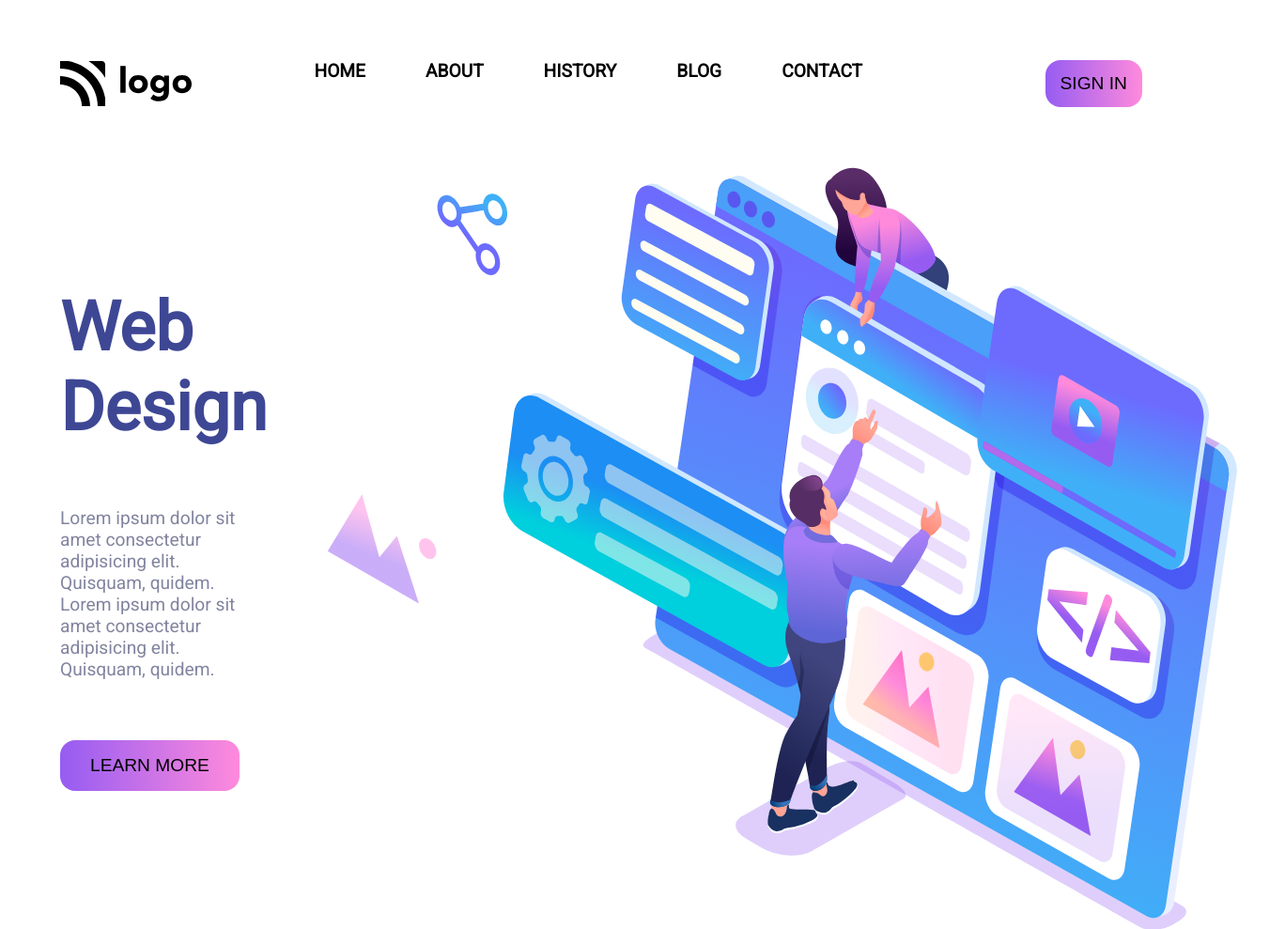
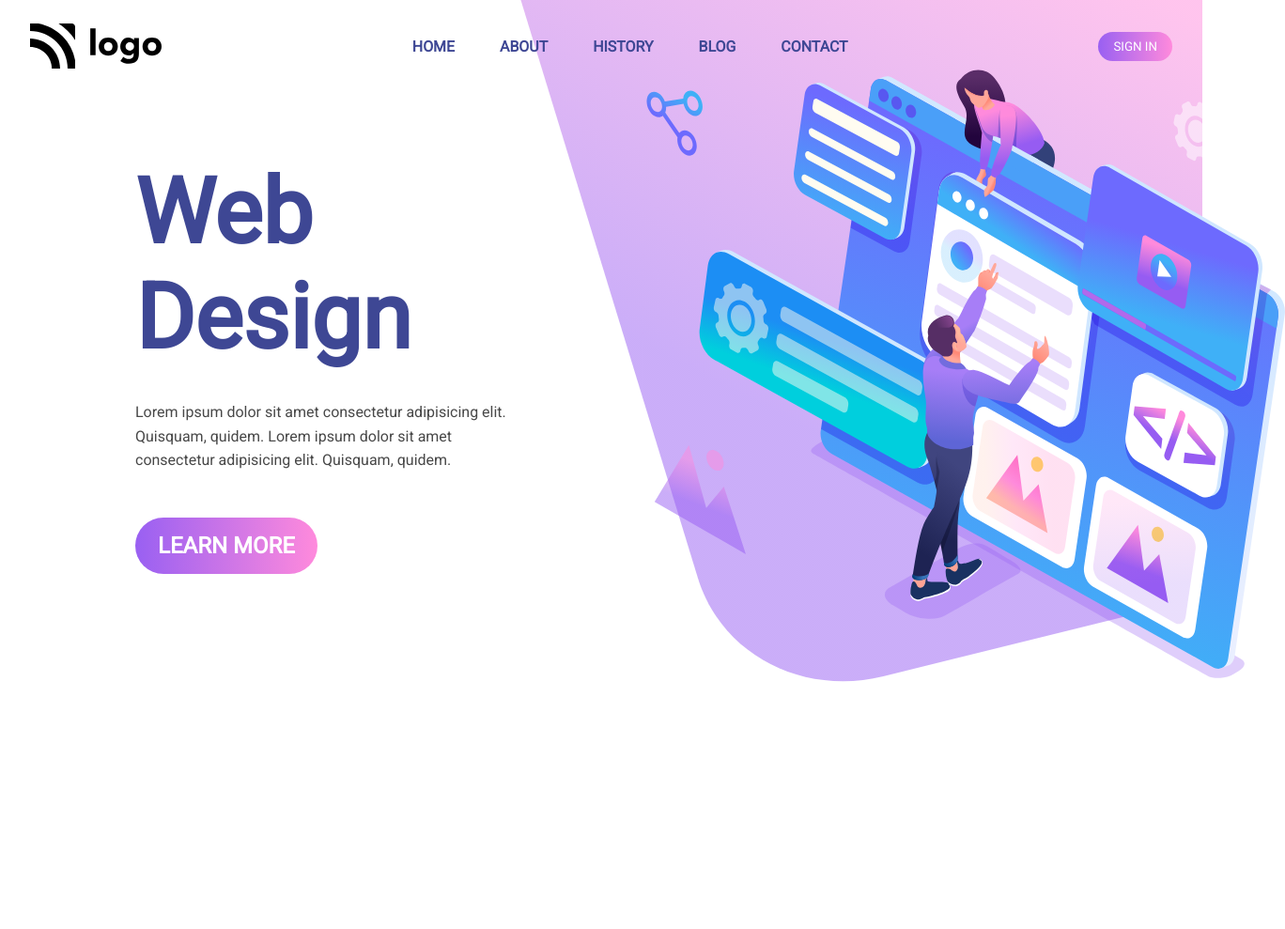
Before and after one commit to Aman18012002/Project05, a plain HTML site: page index.html in a window 1280 px wide. Shown: the whole page at 94% size, 1368 px wide, since content can reach past the window. After the commit the page ends 800 px from the top, so only its background shows below. Drawn offline with Linux system fonts and the light colour scheme.

Commit message:
Final commit

```diff
--- a/css/index.css
+++ b/css/index.css
@@ -1,68 +1,88 @@
-
-/* #DDB6F5 */
-*{
+* {
     margin: 0;
     padding: 0;
-    box-sizing: border-box;
+    font-family: "Roboto", Arial, Helvetica, sans-serif;
   }
-body{
-    font-family: Roboto, sans-serif;
+
+  body {
+    background-repeat: no-repeat;
+    background-position: right top;
+    background-size: contain;
   }
-.main-div::before{
-    z-index: 1;
-    background-image: linear-gradient(to right bottom,#ddb6f5f9 , #DDB6F5 );
-    clip-path: polygon(14% 0, 100% 0%, 100% 75%, 44% 74%);
-}
-.nav{
-    padding: 4rem;
+
+  nav {
     display: flex;
     justify-content: space-between;
+    align-items: center;
+   padding-top: 1.5rem;
+   padding-left: 2rem;
+   padding-right: 2rem;
   }
-.nav-items{
+
+  .nav-items {
+    display: flex;
+    gap: 3rem;
+    font-size: 1.2rem;
+    color: #3e4794;
+  }
+
+  button {
+    background: linear-gradient(to right, #9960f2, #ff8adc);
+    padding: 0.5rem 1rem;
+    border: none;
+    color: #fff;
+    border-radius: 10rem;
+  }
+  .signin-btn:hover{
+    cursor: pointer;
+    background: linear-gradient(to bottom, #9960f2, #ff8adc);
+  }
+
+  .intro-section {
     display: flex;
   }
-.nav-item{
-    /* margin-left: 4rem; */
-    margin-right: 4rem;
-    font-size: 1.2rem;
+
+  .left-section {
+    margin: 6rem 9rem;
   }
-.signin-btn{
 
-    background-image: linear-gradient( to right, #965CF2, #FF8ADC );
-    font-size: 1.2rem;
-    border-radius: 1rem;
-    padding-left: 1rem;
-    padding-right: 1rem;
-    border: none;
+  .left-section h1 {
+    font-size: 6rem;
+    color: #3e4794;
+    margin-bottom: 2rem;
   }
-.intro-section{
-    display: flex;
+  .left-section h4 {
+    font-weight: 400;
+    color: #484848;
+    margin-bottom: 3rem;
+    width: 400px;
+    line-height: 1.6;
   }
-.web{
-    font-size: 4.5rem;
-    color: #3E4794;
-    margin-top: 4rem;
-    margin-bottom: 4rem;
+  .learn-more-btn {
+    font-size: 1.5rem;
+    padding: 1rem 1.5rem;
+    font-weight: 600;
   }
-.heading-2{
-    font-size: 1.2rem;
-    color: #81849F;
-    margin-bottom: 4rem;
-    font-weight: 300;
+
+  .imgs-div {
+    position: relative;
   }
   .learn-more-btn{
-    background-image: linear-gradient( to right, #965CF2, #FF8ADC );
-    font-size: 1.2rem;
-    border-radius: 1rem;
-    padding-left: 2rem;
-    padding-right: 2rem;
-    padding-top: 1rem;
-    padding-bottom: 1rem;
-    border: none;
+    cursor: pointer;
   }
-.left-section{
-    padding: 4rem;
+  .learn-more-btn:hover{
+    background: linear-gradient(to bottom, #9960f2, #ff8adc);
   }
-.imgs-div{
-    display: flex;
+  .intro-img {
+    height: 81vh;
   }
+  .vector-dot {
+    position: absolute;
+    bottom: 14rem;
+    left: 4rem;
+  }
+  .vector-img {
+    position: absolute;
+    bottom: 8.5rem;
+    left: 0.5rem;
+  }
--- /dev/null
+++ b/css/media.css
@@ -0,0 +1,39 @@
+@media screen and (max-width: 768px) {
+    nav {
+      padding: 1rem;
+    }
+
+    .nav-items {
+      display: none;
+    }
+
+    .intro-section {
+      flex-direction: column-reverse;
+      align-items: center;
+    }
+
+    .left-section {
+      text-align: center;
+      margin: 1rem;
+    }
+
+    .left-section h1 {
+      font-size: 2.8rem;
+    }
+    .left-section h4 {
+      width: auto;
+    }
+    .learn-more-btn {
+      font-size: 1rem;
+    }
+
+    .intro-img {
+      margin-top: 1rem;
+      height: 300px;
+    }
+    .vector-img {
+      position: absolute;
+      bottom: 0rem;
+      left: 0rem;
+    }
+  }
--- a/index.html
+++ b/index.html
@@ -1,21 +1,21 @@
 <!DOCTYPE html>
 <html lang="en">
+
 <head>
   <meta charset="UTF-8" />
   <meta http-equiv="X-UA-Compatible" content="IE=edge" />
   <meta name="viewport" content="width=device-width, initial-scale=1.0" />
   <link rel="stylesheet" href="css/index.css" />
+  <link rel="stylesheet" href="css/media.css" />
   <link rel="preconnect" href="https://fonts.googleapis.com" />
   <link rel="preconnect" href="https://fonts.gstatic.com" crossorigin />
-    <link
-      href="https://fonts.googleapis.com/css2?family=Roboto&display=swap"
-      rel="stylesheet"
-    />
+  <link href="https://fonts.googleapis.com/css2?family=Roboto&display=swap" rel="stylesheet" />
   <title>Design Landing Page</title>
 </head>
-  <body>
+
+<body style="background-image: url(./images/backcover.svg)">
   <div class="main-div">
-      <nav class="nav">
+    <nav>
       <img src="./images/logo.svg" alt="logo" />
       <div class="nav-items">
         <h5 class="nav-item">HOME</h5>
@@ -28,8 +28,8 @@
     </nav>
     <div class="intro-section">
       <div class="left-section">
-          <h1 class="web">Web Design</h1>
-          <h4 class="heading-2">
+        <h1>Web Design</h1>
+        <h4>
           Lorem ipsum dolor sit amet consectetur adipisicing elit. Quisquam,
           quidem. Lorem ipsum dolor sit amet consectetur adipisicing elit.
           Quisquam, quidem.
@@ -38,14 +38,11 @@
       </div>
       <div class="imgs-div">
         <img src="./images/vector.svg" alt="vector-img" class="vector-img" />
-          <img
-            src="./images/vector-dot.svg"
-            alt="vector-dot"
-            class="vector-dot"
-          />
-          <img src="./images/intro-img.svg" alt="intro-img" />
+        <img src="./images/vector-dot.svg" alt="vector-dot" class="vector-dot" />
+        <img src="./images/intro-img.svg" alt="intro-img" class="intro-img" />
       </div>
     </div>
   </div>
 </body>
+
 </html>
```
Also changed, not shown: 8.png (deleted), thumbnail.png (deleted). Lines whose indentation alone changed are shown as unchanged.
